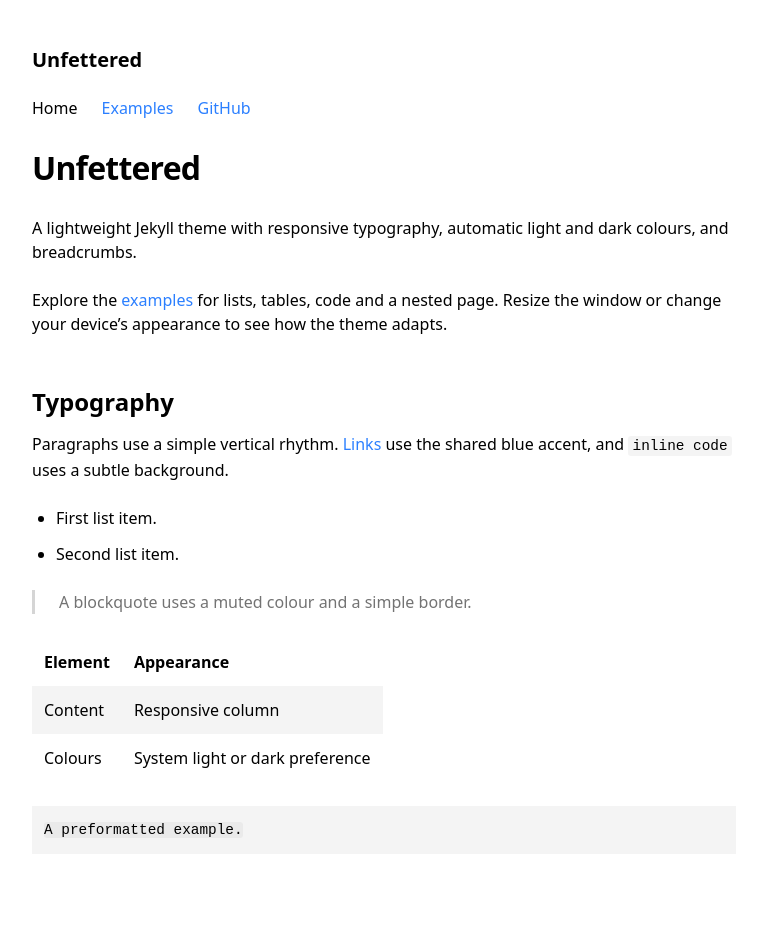
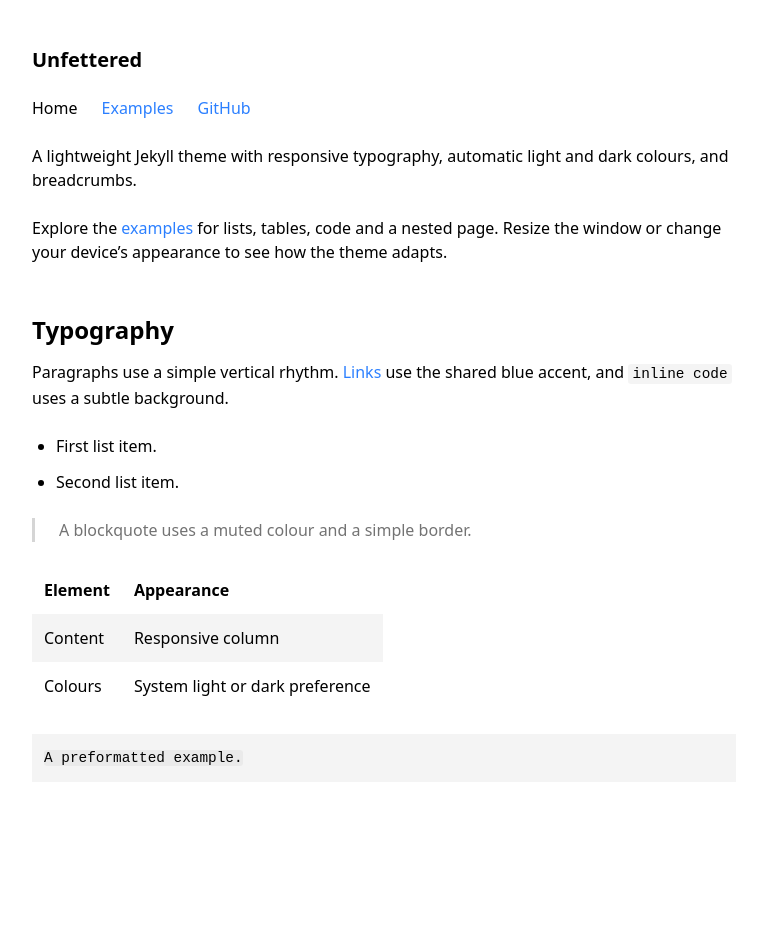
Before and after one commit to epoiisa/unfettered, a Jekyll site: the page built from index.md, in a window 1280 px wide. Shown: the whole page, without its empty margins (256-1015 px from the left). Built offline with Jekyll 4.4.1, drawn with Linux system fonts in a browser that asks for light colours; after the commit the page ends 900 px from its top, so only the background shows below that.

Commit message:
less titles

```diff
--- a/index.md
+++ b/index.md
@@ -3,8 +3,6 @@ layout: default
 title: Unfettered
 permalink: /
 ---
-
-# Unfettered
 
 A lightweight Jekyll theme with responsive typography, automatic light and dark colours, and breadcrumbs.
 
```
